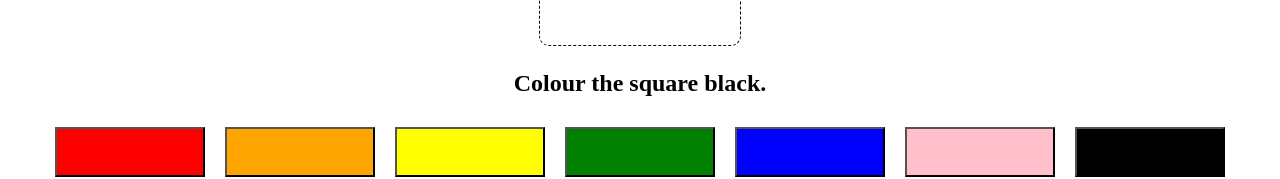
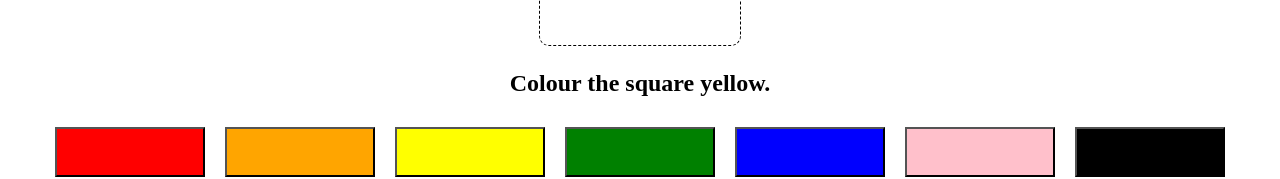
Before and after one commit to tbric123/shapesandcolours, a React (Create React App) app: page / in a window 1280 px wide. Shown: the part 246-425 px from the top of the page. Built offline with nearby package versions, Linux system fonts and the light colour scheme.

Commit message:
Generate random prompts by setting the colour and shape

```diff
--- a/public/index.css
+++ b/public/index.css
@@ -22,7 +22,7 @@
   width: 100px;
   height: 100px;
   border: 1px solid;
-  margin: auto
+  margin: auto;
 }
 
 .prompt {
--- a/src/components/App.jsx
+++ b/src/components/App.jsx
@@ -3,6 +3,10 @@ import {v4 as uuidv4} from "uuid";
 
 /* Data Imports */
 import colours from "../data/colours";
+import shapes from "../data/shapes";
+
+/* Utilities */
+import {getRandomElement} from "../utilities/Utilities";
 
 /* Component Imports */
 import Header from "./Header";
@@ -15,13 +19,7 @@ function App() {
     const [shapeColour,
         setShapeColour] = React.useState("white");
 
-    const [promptColour, setPromptColour] = React.useState(generateRandomColour());
-    generateRandomColour();
-
-    function generateRandomColour() {
-        const colourIndex = Math.floor(Math.random() * colours.length);
-        return colours[colourIndex];
-    }
+    const [promptValues, setPromptValues] = React.useState({colour: getRandomElement(colours), shape: getRandomElement(shapes)});
 
     function changeColour(newColour) {
         setShapeColour(newColour);
@@ -34,7 +32,7 @@ function App() {
                 <Shape colour={shapeColour}/>
             </div>
 
-            <Prompt shape="square" colour={promptColour}/>
+            <Prompt shape={promptValues.shape} colour={promptValues.colour}/>
 
             <div className="componentArea">
                 {colours.map(function(colour) {
--- a/src/components/Shape.jsx
+++ b/src/components/Shape.jsx
@@ -4,13 +4,22 @@ import React from "react";
 // - Square: https://www.w3schools.com/howto/tryit.asp?filename=tryhow_css_shapes_square
 //
 function Shape(props) {
-    const backgroundColour = {
+    let shapeStyle = {
         backgroundColor: props.colour
     }
 
+    /*switch (props.shape) {
+        case "square":
+            shapeStyle = {...shapeStyle, width: "100px", height: "100px"}
+            break;
+        default:
+            break;
+    } */
+    console.log("Shape style: " + shapeStyle.backgroundColor);
+
     return (
         <div className="shapeBox">
-            <div className="shape" style={backgroundColour}></div>
+            <div className="shape" style={shapeStyle}></div>
         </div>
     );
 }
--- /dev/null
+++ b/src/data/shapes.js
@@ -0,0 +1,3 @@
+const shapes = ["square", "rectangle", "circle"];
+
+export default shapes;
--- /dev/null
+++ b/src/utilities/Utilities.js
@@ -0,0 +1,7 @@
+// Get a random element from a given array
+function getRandomElement(array) {
+    const index = Math.floor(Math.random() * array.length);
+    return array[index];
+}
+
+export {getRandomElement};
```
